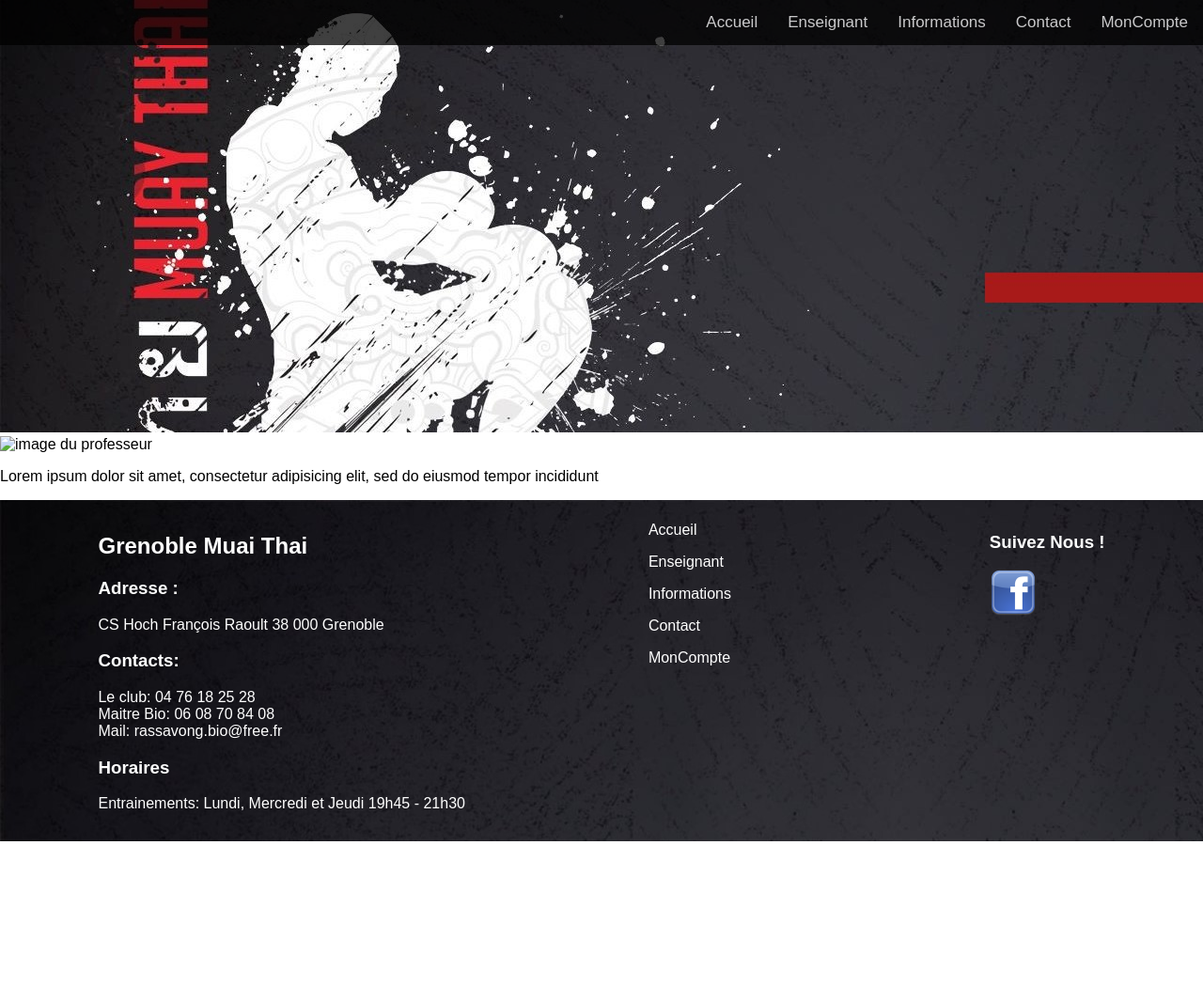
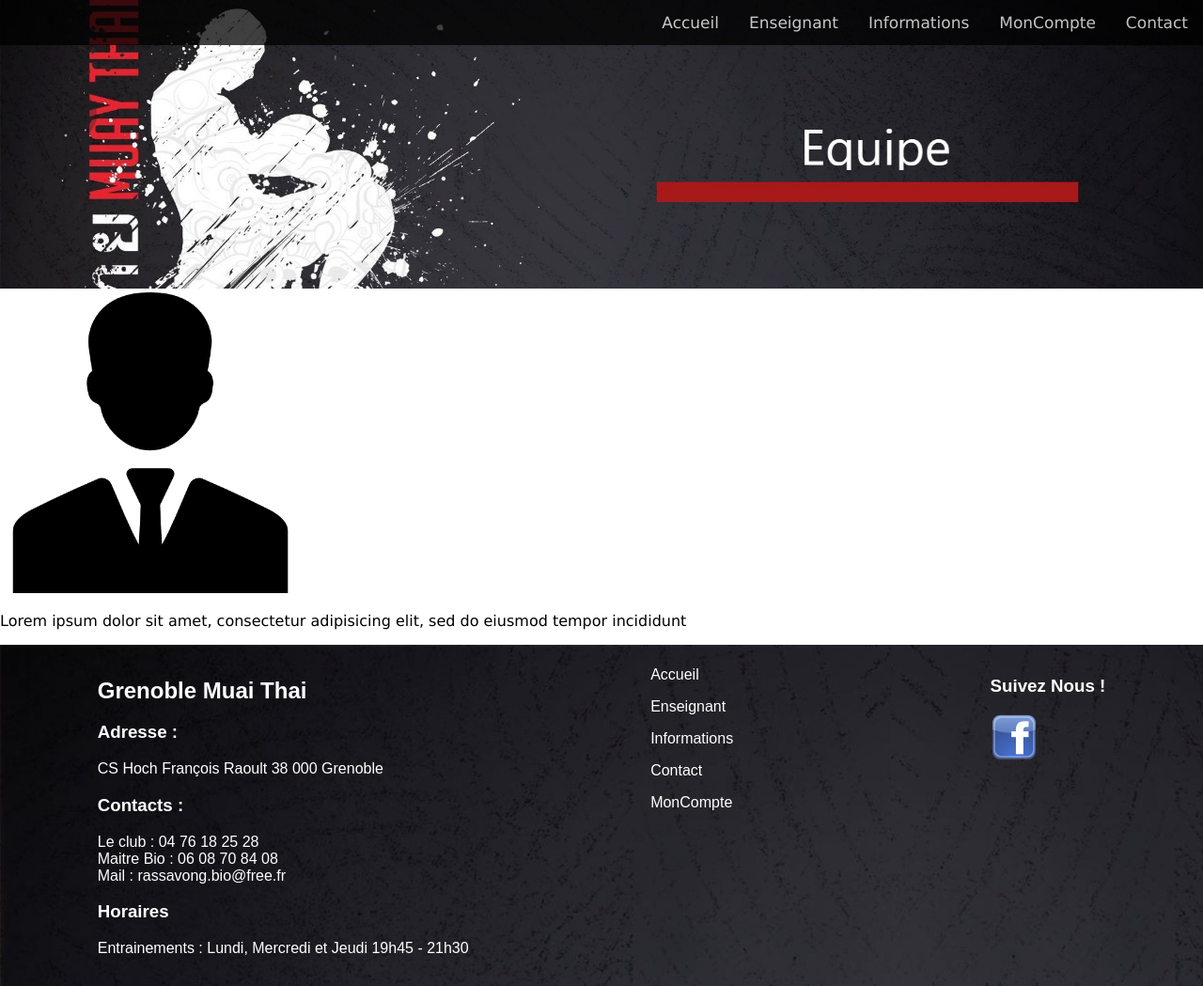
Before and after one commit to Blinko26/Projet-Grenoble-Muai-Thai-GMT-, a PHP site: page /professeur.view.php in a window 1280 px wide; the page is wider, and only the part inside the window is pictured. Shown: that part at 94% size. Before the commit the page ends 895 px from the top of that part, so only its background shows below. Run offline with PHP 8.4, Linux system fonts and the light colour scheme.

Commit message:
professeur css

```diff
--- a/framework/professeur.css
+++ b/framework/professeur.css
@@ -0,0 +1,12 @@
+* {box-sizing: border-box}
+body {font-family: Verdana, sans-serif; margin:0}
+.mySlides {display: none}
+
+img{
+  width: 100%;
+}
+
+.imageProf{
+  width: 25%;
+
+}
--- a/view/header.view.php
+++ b/view/header.view.php
@@ -14,8 +14,8 @@
    <a  href="accueil.view.php">Accueil</a>
    <a href="professeur.view.php">Enseignant</a>
    <a href="informations.view.php">Informations</a>
+   <a href="monCompte.view.php">MonCompte</a>
    <a href="contact.view.php">Contact</a>
-   <a href="monCompte.view.php">MonCompte</a>
 
   <a href="javascript:void(0);" class="icon" onclick="myFunction()">
     <i class="fa fa-bars"></i>
--- a/view/professeur.view.php
+++ b/view/professeur.view.php
@@ -1,11 +1,13 @@
 <?php include '../view/header.view.php' ?>
+<link rel="stylesheet" href="../framework/professeur.css">
+
   <img src="../view/Images/backgroundEquipe.jpg" alt="Background">
 
 </header>
 
 
     <div class="Presentation">
-      <img src="" alt="image du professeur">
+      <img class = "imageProf"src="Images/professeur.png" alt="image du professeur">
       <p>Lorem ipsum dolor sit amet, consectetur adipisicing elit, sed do eiusmod tempor incididunt</p>
     </div>
     <?php include '../view/footer.view.php' ?>
```
Also changed, not shown: view/contact.view.php (+12 -7 lines), view/footer.view.php (+5 -5 lines), view/monCompte.view.php (+7 -12 lines), view/Images/professeur.png (added).
